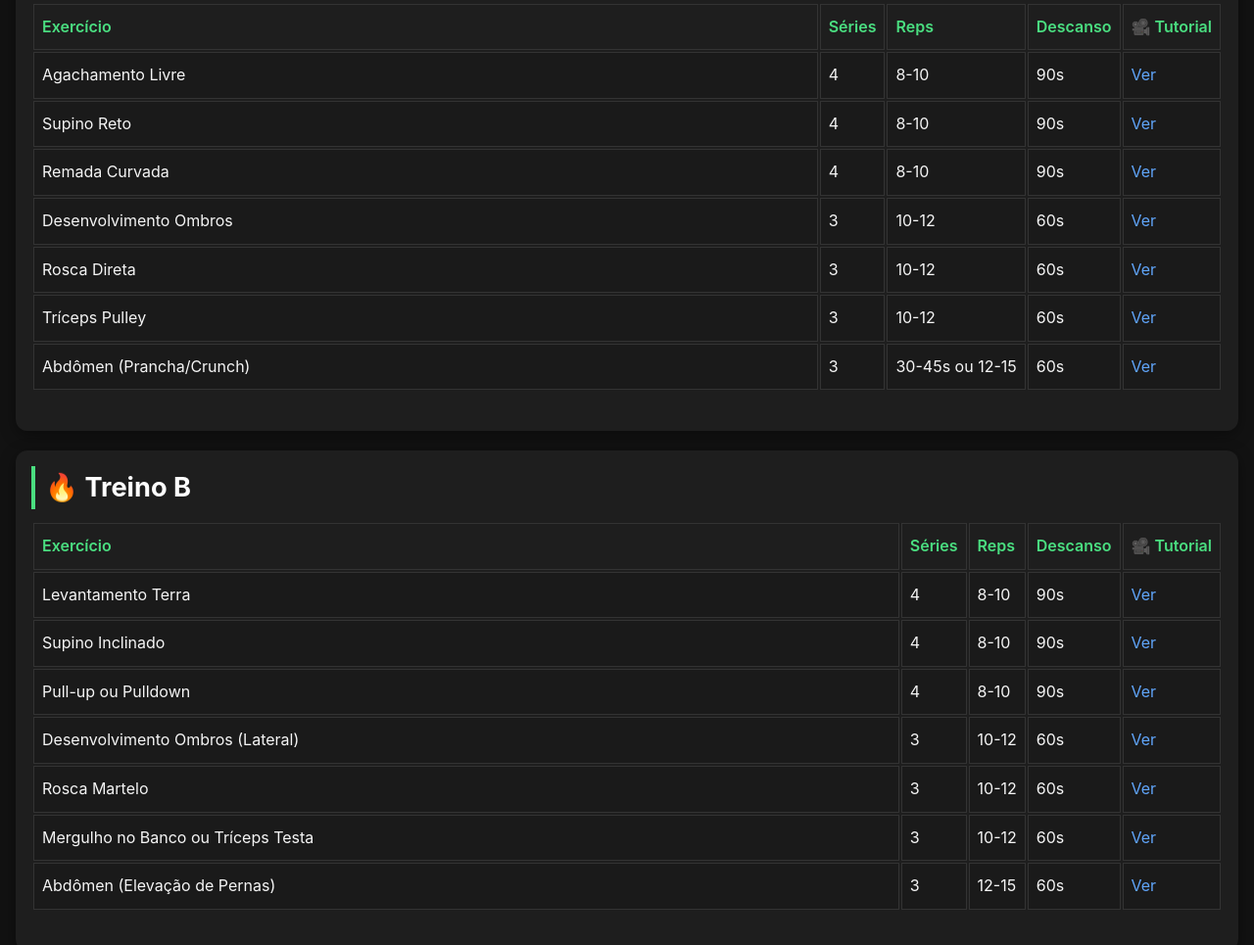
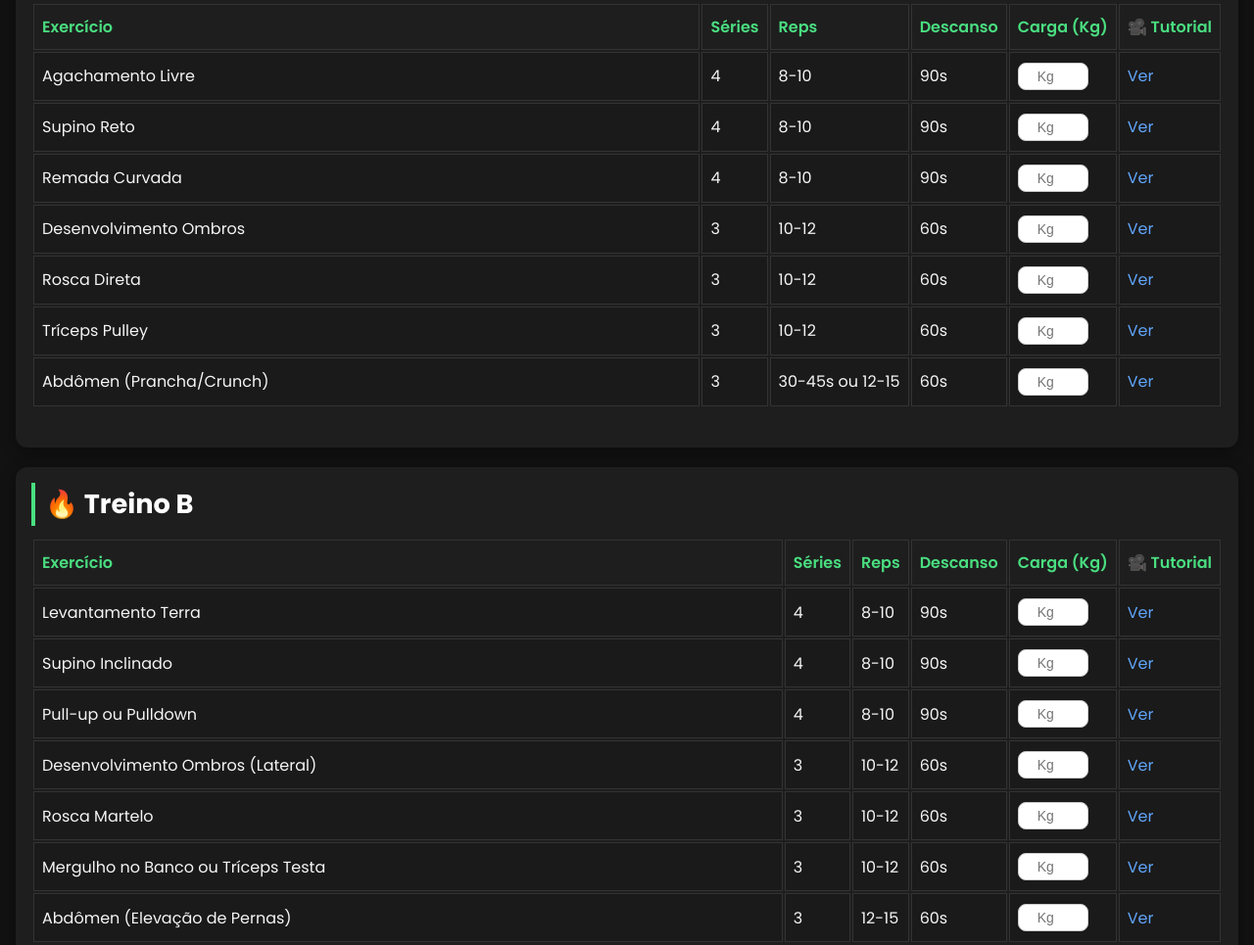
Before and after one commit to gabrielfontesdesousa/MyTrainingSite, a plain HTML site: page index.html in a window 1280 px wide. Shown: the part 737-1702 px from the top of the page at 98% size. Drawn offline with Linux system fonts and the light colour scheme.

Commit message:
adicionando inserção de peso

```diff
--- a/index.html
+++ b/index.html
@@ -6,6 +6,8 @@
     <title>FontesWorkout</title>
     <link rel="icon" type="image/png" href="./icons8-gym-32.png" />
     <link rel="stylesheet" href="style.css" />
+    <script src="./script.css"></script>
+    <link href="https://fonts.googleapis.com/css2?family=Poppins:wght@400;600;700&display=swap" rel="stylesheet">
   </head>
   <body>
     <h1>Treino do Fontes esqueça tudo bb</h1>
@@ -56,13 +58,16 @@
           <th>Séries</th>
           <th>Reps</th>
           <th>Descanso</th>
+          <th>Carga (Kg)</th>
           <th>🎥 Tutorial</th>
+
         </tr>
         <tr>
           <td>Agachamento Livre</td>
           <td>4</td>
           <td>8-10</td>
           <td>90s</td>
+          <td><input type="number" placeholder="Kg" class="weight-input"></td>
           <td>
             <a
               href="https://youtu.be/Dy28eq2PjcM?si=G4hT6kBukkWVYRml"
@@ -76,6 +81,7 @@
           <td>4</td>
           <td>8-10</td>
           <td>90s</td>
+          <td><input type="number" placeholder="Kg" class="weight-input"></td>
           <td>
             <a
               href="https://youtu.be/gRVjAtPip0Y?si=5DyAOmkIht76CJpC"
@@ -89,6 +95,7 @@
           <td>4</td>
           <td>8-10</td>
           <td>90s</td>
+          <td><input type="number" placeholder="Kg" class="weight-input"></td>
           <td>
             <a
               href="https://youtube.com/shorts/Nqh7q3zDCoQ?si=Ate_LKUWPLKlpNVj"
@@ -102,6 +109,7 @@
           <td>3</td>
           <td>10-12</td>
           <td>60s</td>
+          <td><input type="number" placeholder="Kg" class="weight-input"></td>
           <td>
             <a
               href="https://www.youtube.com/watch?v=B-aVuyhvLHU"
@@ -115,6 +123,7 @@
           <td>3</td>
           <td>10-12</td>
           <td>60s</td>
+          <td><input type="number" placeholder="Kg" class="weight-input"></td>
           <td>
             <a
               href="https://www.youtube.com/watch?v=kwG2ipFRgfo"
@@ -128,6 +137,8 @@
           <td>3</td>
           <td>10-12</td>
           <td>60s</td>
+          <td><input type="number" placeholder="Kg" class="weight-input"></td>
+
           <td>
             <a
               href="https://www.youtube.com/watch?v=vB5OHsJ3EME"
@@ -141,6 +152,7 @@
           <td>3</td>
           <td>30-45s ou 12-15</td>
           <td>60s</td>
+          <td><input type="number" placeholder="Kg" class="weight-input"></td>
           <td>
             <a
               href="https://www.youtube.com/watch?v=pSHjTRCQxIw"
@@ -160,6 +172,7 @@
           <th>Séries</th>
           <th>Reps</th>
           <th>Descanso</th>
+          <th>Carga (Kg)</th>
           <th>🎥 Tutorial</th>
         </tr>
         <tr>
@@ -167,6 +180,7 @@
           <td>4</td>
           <td>8-10</td>
           <td>90s</td>
+          <td><input type="number" placeholder="Kg" class="weight-input"></td>
           <td>
             <a
               href="https://www.youtube.com/watch?v=op9kVnSso6Q"
@@ -180,6 +194,7 @@
           <td>4</td>
           <td>8-10</td>
           <td>90s</td>
+          <td><input type="number" placeholder="Kg" class="weight-input"></td>
           <td>
             <a
               href="https://www.youtube.com/watch?v=DbFgADa2PL8"
@@ -193,6 +208,7 @@
           <td>4</td>
           <td>8-10</td>
           <td>90s</td>
+          <td><input type="number" placeholder="Kg" class="weight-input"></td>
           <td>
             <a
               href="https://www.youtube.com/watch?v=eGo4IYlbE5g"
@@ -206,6 +222,8 @@
           <td>3</td>
           <td>10-12</td>
           <td>60s</td>
+          <td><input type="number" placeholder="Kg" class="weight-input"></td>
+
           <td>
             <a
               href="https://www.youtube.com/watch?v=kDqklk1ZESo"
@@ -219,6 +237,8 @@
           <td>3</td>
           <td>10-12</td>
           <td>60s</td>
+          <td><input type="number" placeholder="Kg" class="weight-input"></td>
+
           <td>
             <a
               href="https://www.youtube.com/watch?v=zC3nLlEvin4"
@@ -232,6 +252,7 @@
           <td>3</td>
           <td>10-12</td>
           <td>60s</td>
+          <td><input type="number" placeholder="Kg" class="weight-input"></td>
           <td>
             <a
               href="https://www.youtube.com/watch?v=0326dy_-CzM"
@@ -245,6 +266,8 @@
           <td>3</td>
           <td>12-15</td>
           <td>60s</td>
+          <td><input type="number" placeholder="Kg" class="weight-input"></td>
+
           <td>
             <a
               href="https://www.youtube.com/watch?v=l4kQd9eWclE"
--- a/style.css
+++ b/style.css
@@ -11,7 +11,7 @@
 body {
     background-color: var(--bg-color);
     color: var(--text-color);
-    font-family: 'Inter', 'Segoe UI', sans-serif;
+    font-family: 'Poppins', sans-serif;
     margin: 0;
     padding: 16px;
     line-height: 1.6;
@@ -105,3 +105,18 @@ table {
     white-space: nowrap;
     -webkit-overflow-scrolling: touch;
 }
+input.weight-input {
+    width: 60px;
+    padding: 5px;
+    border: 1px solid #ccc;
+    border-radius: 8px;
+    text-align: center;
+    font-size: 14px;
+    transition: border-color 0.3s, box-shadow 0.3s;
+  }
+
+  input.weight-input:focus {
+    outline: none;
+    border-color: #007bff;
+    box-shadow: 0 0 5px rgba(0, 123, 255, 0.5);
+  }
```
Also changed, not shown: script.js (added, +34 -0 lines).
